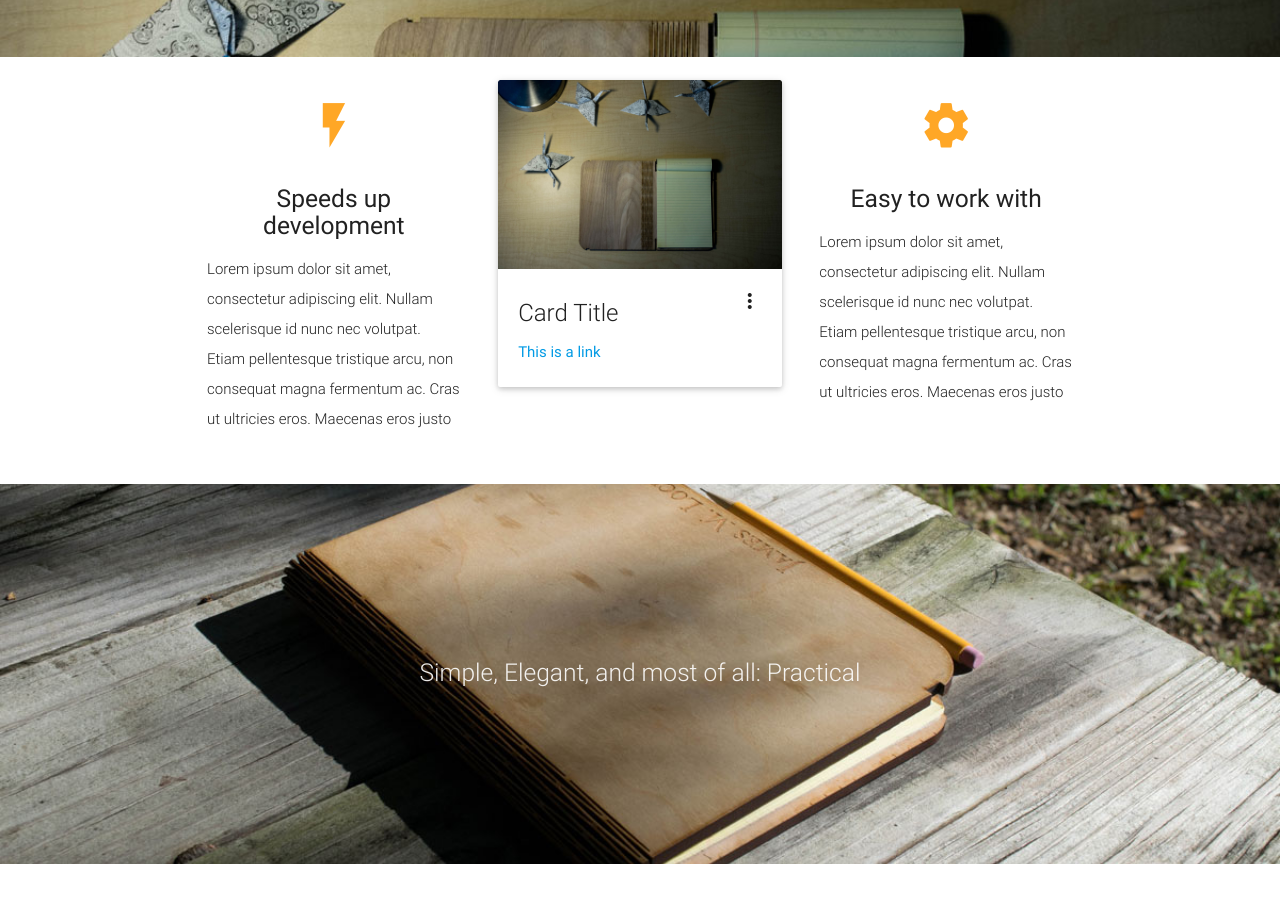
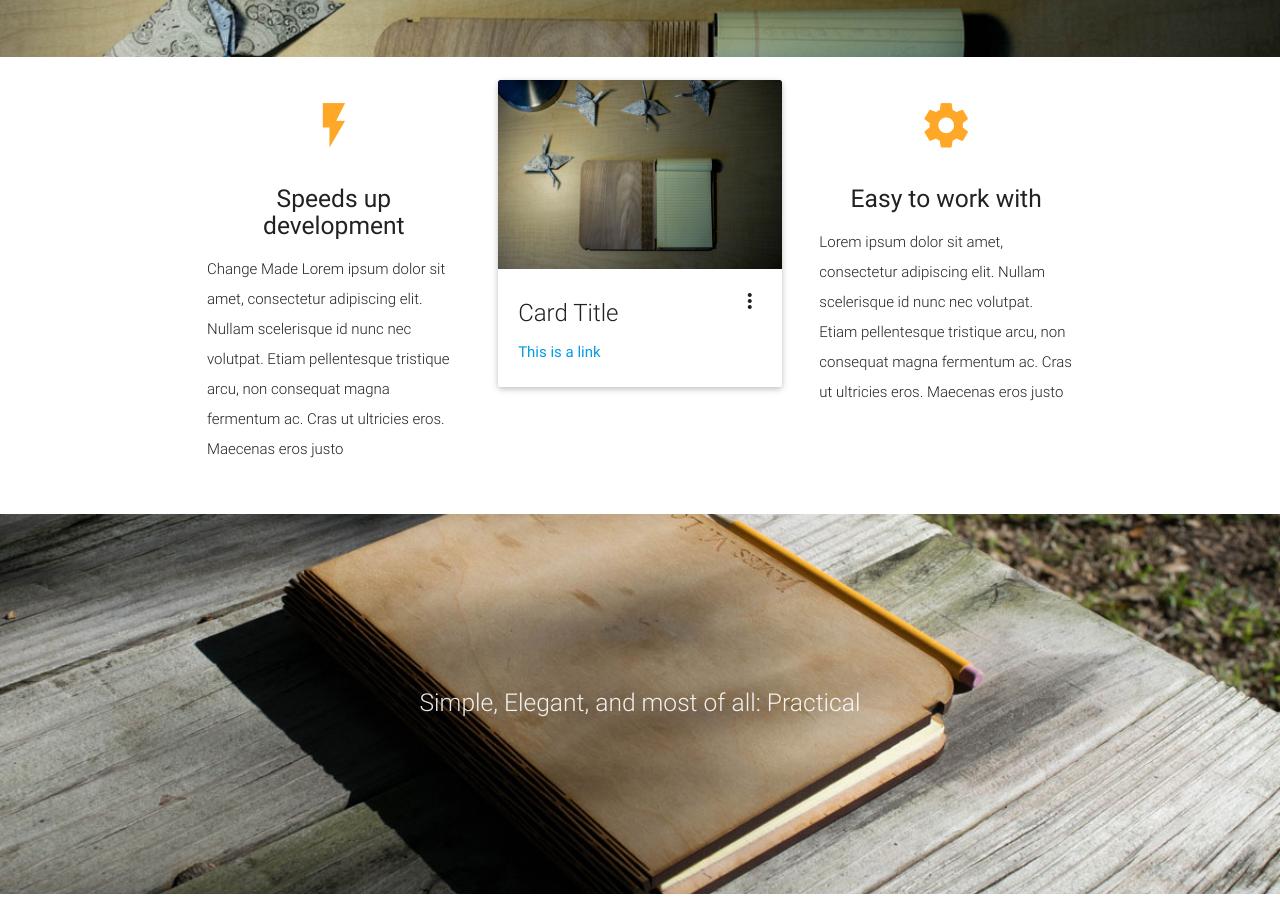
Before and after one commit to dfarice/notebook, a Jekyll site: the page built from index.html, in a window 1280 px wide and 900 px high, scrolled down 387 px. Built offline with Jekyll 4.4.1, drawn with Linux system fonts in a browser that asks for light colours; nearby versions of some CDN libraries.

Commit message:
demo push

```diff
--- a/index.html
+++ b/index.html
@@ -31,7 +31,7 @@ layout: default
           <h2 class="center orange-text text-lighten-1"><i class="material-icons">flash_on</i></h2>
           <h5 class="center">Speeds up development</h5>
 
-          <p class="light">Lorem ipsum dolor sit amet, consectetur adipiscing elit. Nullam scelerisque id nunc nec volutpat. Etiam pellentesque tristique arcu, non consequat magna fermentum ac. Cras ut ultricies eros. Maecenas eros justo</p>
+          <p class="light">Change Made Lorem ipsum dolor sit amet, consectetur adipiscing elit. Nullam scelerisque id nunc nec volutpat. Etiam pellentesque tristique arcu, non consequat magna fermentum ac. Cras ut ultricies eros. Maecenas eros justo</p>
         </div>
       </div>
 
```
Also changed, not shown: 5 other files.
